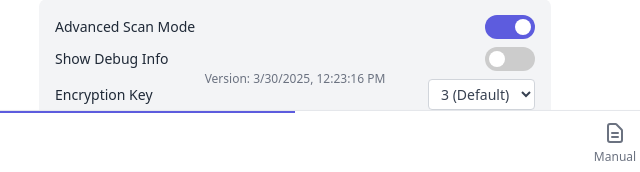
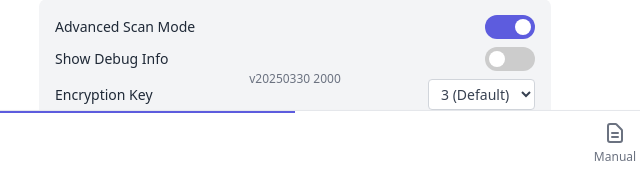
Before and after one commit to iareanidiot384/Celestial-Cafe-QR-Code-Scanner, a plain HTML site: page index.html in a window 1280 px wide. Shown: the part 625-797 px from the top of the page, 345-985 px from the left. Drawn offline with nearby package versions, Linux system fonts and the light colour scheme.

Commit message:
Update index.html

```diff
--- a/index.html
+++ b/index.html
@@ -449,9 +449,9 @@
             </div>
         </div>
 
-        <!-- Footer with timestamp -->
+        <!-- Simple version timestamp -->
         <div class="fixed bottom-20 left-0 right-0 text-center text-xs text-gray-500 dark:text-gray-400 py-2">
-            <p>Version: <span id="versionTimestamp"></span></p>
+            <p>v20250330 2000</p>
         </div>
 
         <!-- Mobile bottom navigation -->
@@ -481,9 +481,6 @@
     </div>
 
     <script>
-        // Set the version timestamp when the page loads
-        document.getElementById('versionTimestamp').textContent = new Date().toLocaleString();
-
         // Check for dark mode preference
         if (window.matchMedia && window.matchMedia('(prefers-color-scheme: dark)').matches) {
             document.documentElement.classList.add('dark');
```
